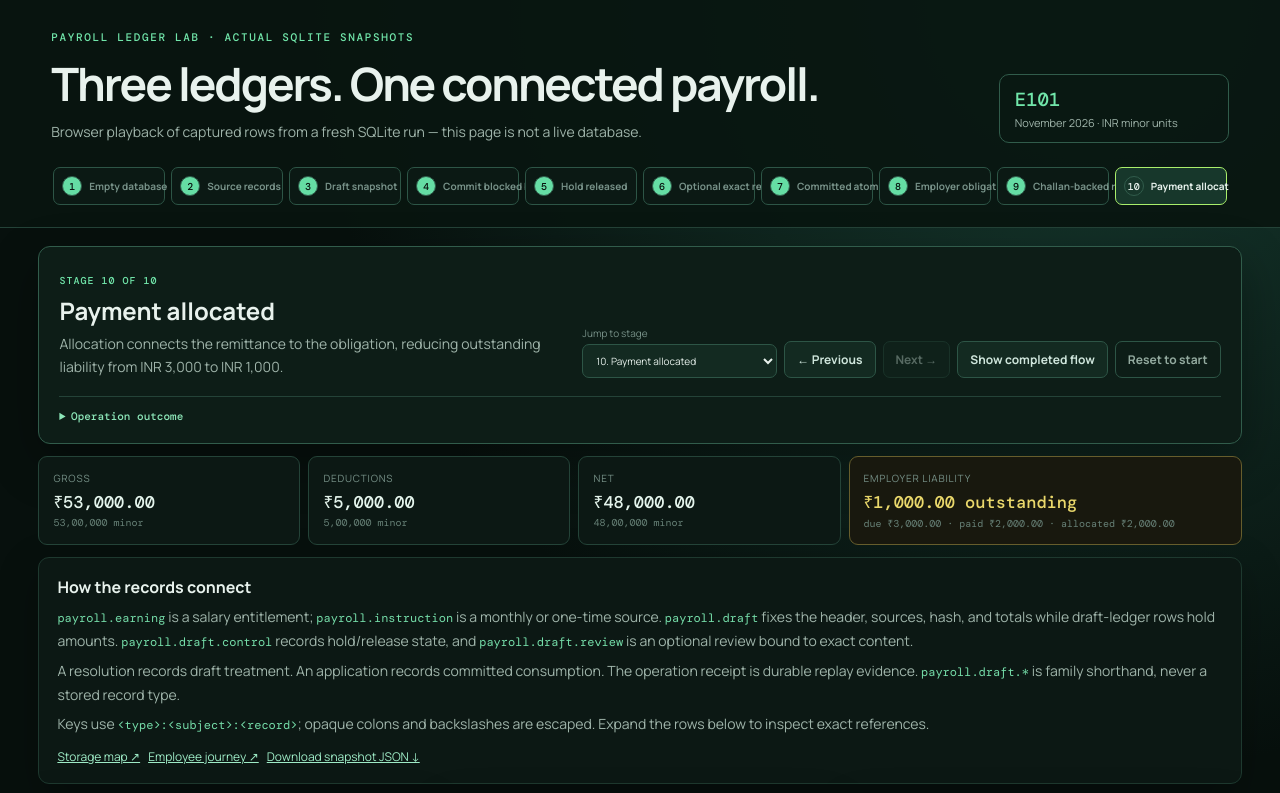
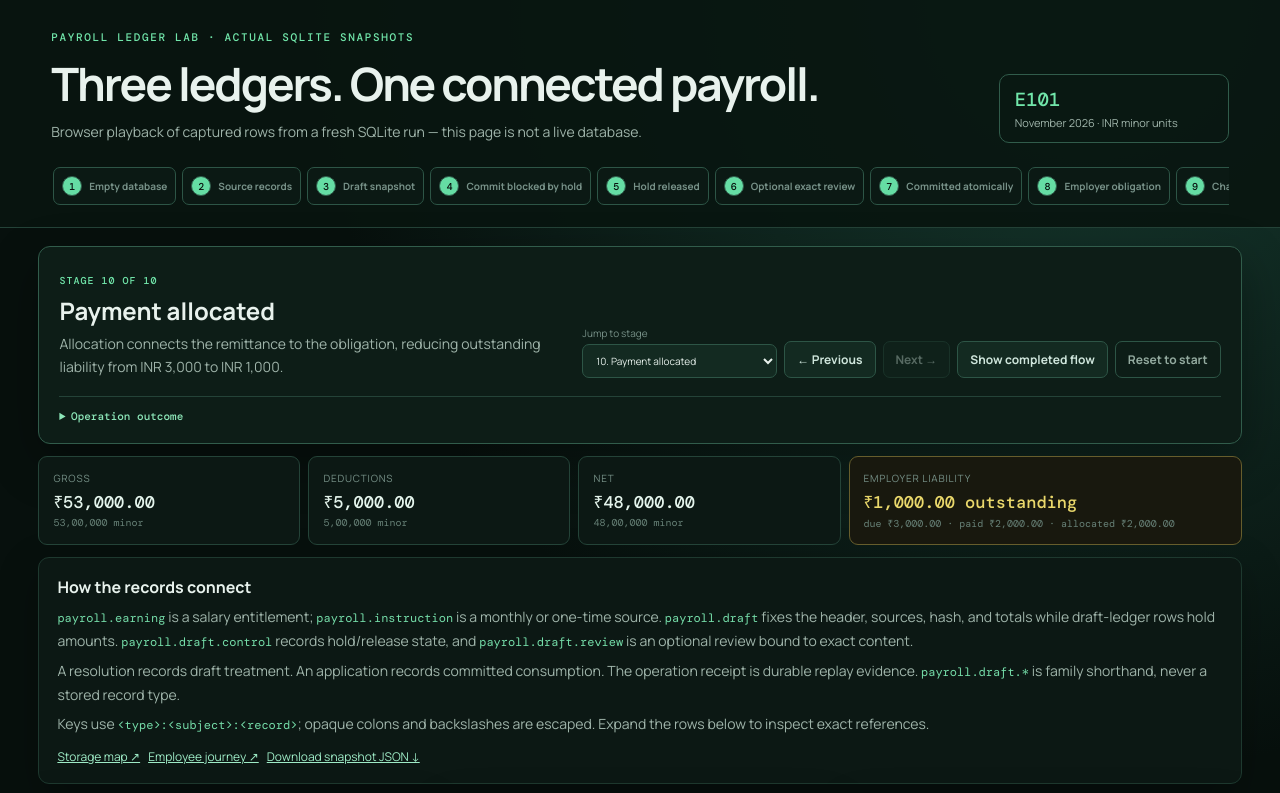
Before and after one commit to agentlabs-poc/agentlabs-payroll-ledger-lab, a website built with Vite: page index.html in a window 1280 px wide. Both pictures are taken after a click on the button "Show completed flow". Shown: the top 793 px of the page. Built offline with nearby package versions, Linux system fonts and the light colour scheme.

Commit message:
fix: preserve playback focus and stage labels

```diff
--- a/src/main.ts
+++ b/src/main.ts
@@ -62,7 +62,7 @@ function recordPanel(table: string, title: string, rows: Row[], previous: Row[],
   </section>`;
 }
 
-function render(): void {
+function render(focusSelector?: string): void {
   const stage = flow.stages[selected];
   const before = selected ? flow.stages[selected - 1].tables : {};
   const p = stage.summary.payroll;
@@ -112,11 +112,19 @@ function render(): void {
   document.querySelector<HTMLButtonElement>('#next')!.addEventListener('click', () => go(selected + 1));
   document.querySelector<HTMLButtonElement>('#complete')!.addEventListener('click', () => go(flow.stages.length - 1));
   document.querySelector<HTMLButtonElement>('#reset')!.addEventListener('click', () => go(0));
+  if (focusSelector) {
+    const target = document.querySelector<HTMLElement>(focusSelector);
+    ((target instanceof HTMLButtonElement && target.disabled) ? document.querySelector<HTMLSelectElement>('#stage-select') : target)?.focus();
+  }
 }
 
 function go(index: number): void {
+  const active = document.activeElement as HTMLElement;
+  const focusSelector = active.dataset.stage === undefined
+    ? (active.id ? `#${active.id}` : undefined)
+    : `[data-stage="${active.dataset.stage}"]`;
   selected = Math.max(0, Math.min(index, flow.stages.length - 1));
-  render();
+  render(focusSelector);
   window.scrollTo({ top: 0, behavior: 'smooth' });
 }
 
--- a/src/styles.css
+++ b/src/styles.css
@@ -17,11 +17,11 @@ code, pre { font-family: DM Mono, monospace; }
 .fixture b, .fixture span { display: block; }
 .fixture b { color: #71e6aa; font: 500 19px DM Mono, monospace; }
 .fixture span { margin-top: 3px; color: #9fb4aa; font-size: 11px; }
-.stage-rail { display: grid; grid-template-columns: repeat(10, minmax(88px, 1fr)); gap: 6px; margin-top: 22px; overflow-x: auto; padding: 2px; }
+.stage-rail { display: flex; gap: 6px; margin-top: 22px; overflow-x: auto; padding: 2px; }
 button { border: 1px solid #2d5546; background: #132a21; color: #cfe6dc; padding: 9px 12px; border-radius: 7px; cursor: pointer; font-size: 12px; font-weight: 700; }
 button:hover { border-color: #5fd79d; background: #1a392d; }
 button:disabled { cursor: not-allowed; opacity: .38; }
-.stage-rail button { display: flex; align-items: center; gap: 7px; min-width: 88px; padding: 8px; color: #779188; background: #0b1914; font-size: 10px; text-align: left; white-space: nowrap; }
+.stage-rail button { display: flex; align-items: center; gap: 7px; flex: 0 0 auto; padding: 8px; color: #779188; background: #0b1914; font-size: 10px; text-align: left; white-space: nowrap; }
 .stage-rail button span { display: grid; place-items: center; width: 20px; height: 20px; flex: 0 0 auto; border: 1px solid #315c4b; border-radius: 50%; font-family: DM Mono, monospace; }
 .stage-rail button.done span { color: #07100d; background: #65dda4; }
 .stage-rail button.active { border-color: #a9ef6b; color: #e8f2ed; background: #17372b; }
@@ -60,7 +60,7 @@ a { color: #9eebc6; font-size: 12px; }
 .panel-copy code { color: #8de7b9; }
 .rows { max-height: 440px; overflow: auto; }
 .json-row { border-bottom: 1px solid #172b24; }
-.json-row.new { background: #142b21; box-shadow: inset 3px 0 #71e6aa; }
+.json-row.new { background: #142b21; }
 .json-row summary { display: grid; grid-template-columns: minmax(0, 1fr) auto auto; align-items: center; gap: 9px; padding: 11px 13px; cursor: pointer; }
 .json-row summary:hover { background: #14261f; }
 .json-row summary code { min-width: 0; color: #7ee8b4; font-size: 11px; overflow-wrap: anywhere; }
```
